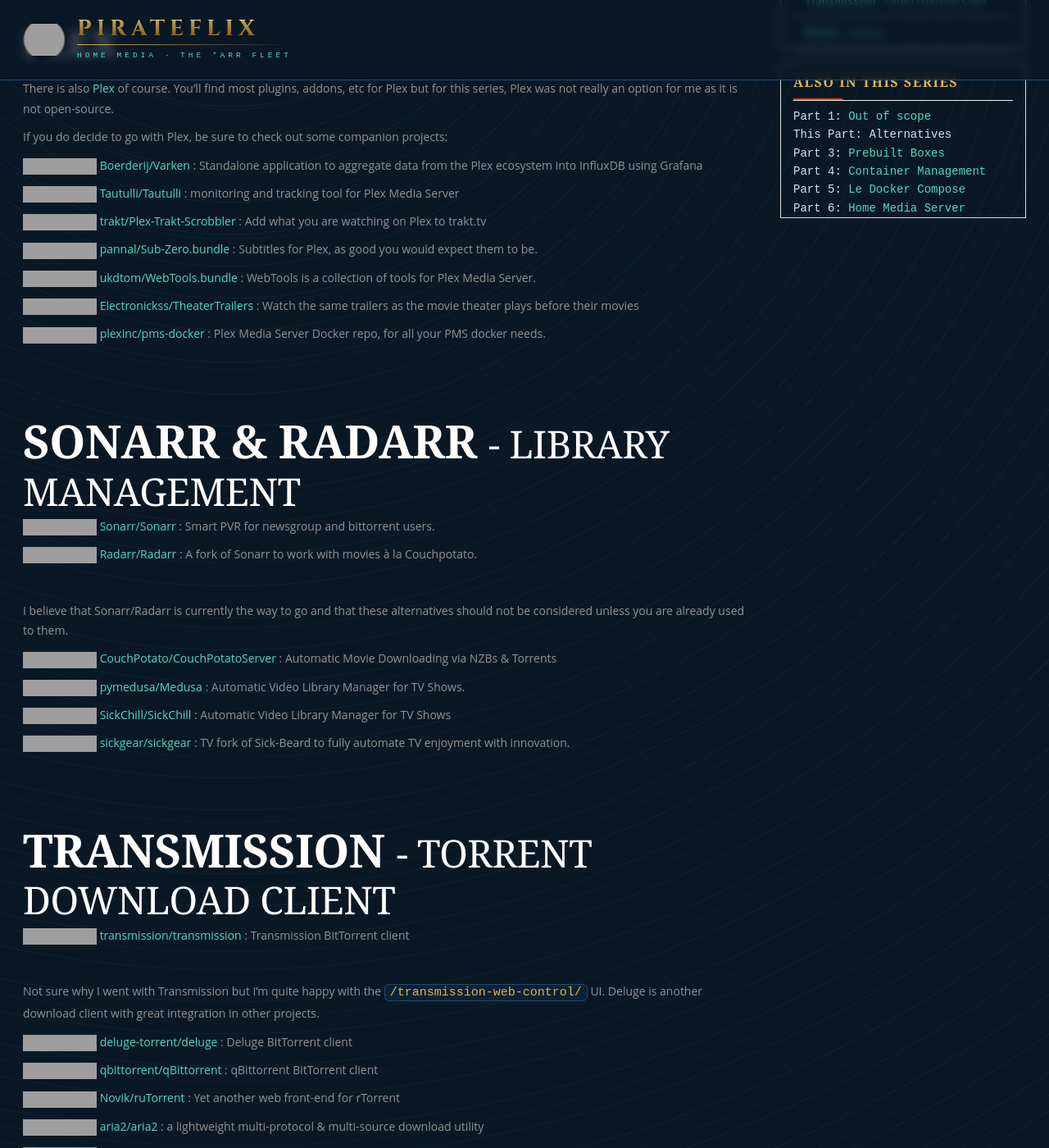
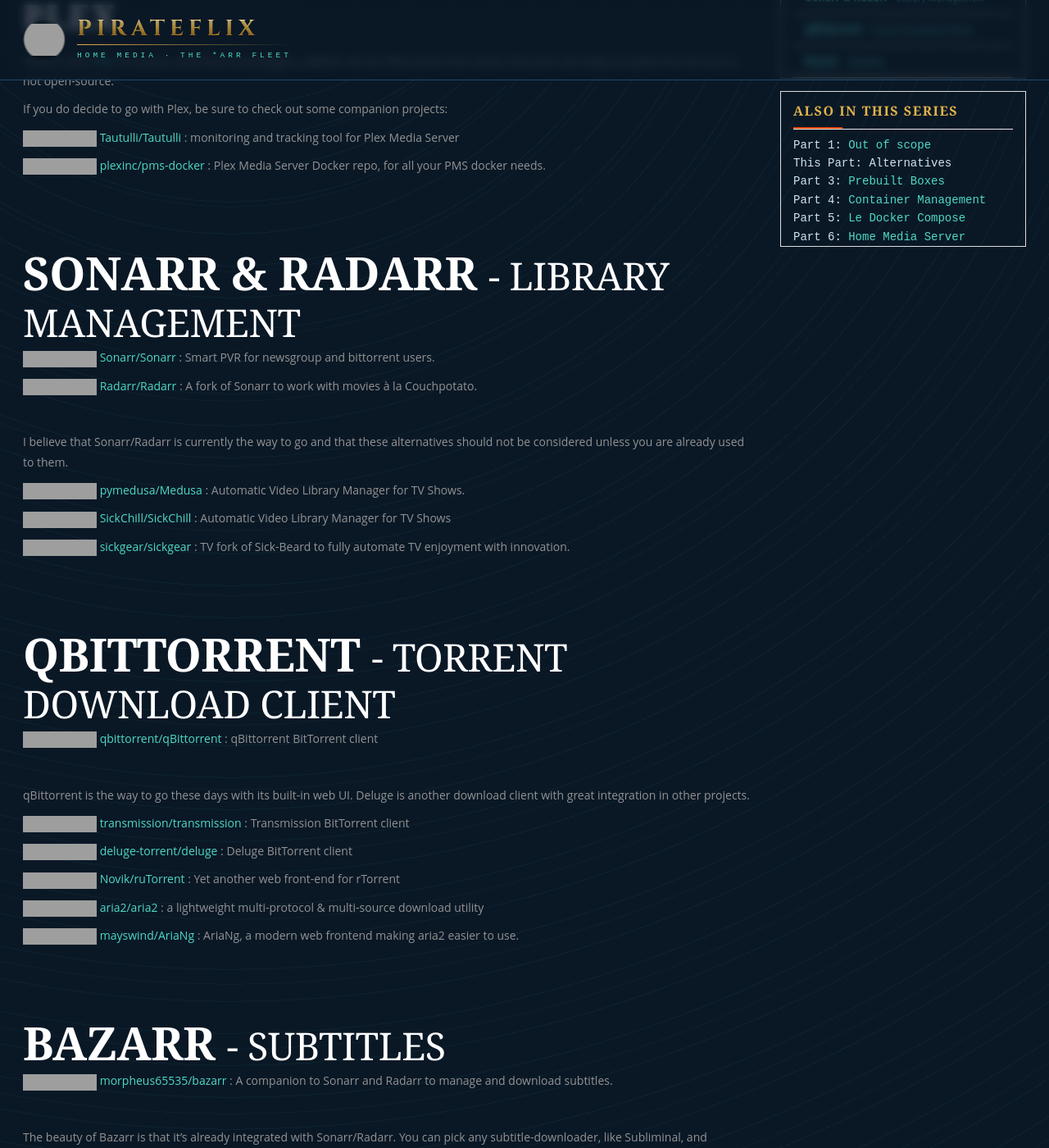
Before and after one commit to SanguPackage/htpc, a Jekyll site: the page built from _posts/2020-07-15-home-media-server-alternatives.md, in a window 1280 px wide and 1400 px high, scrolled down 1107 px. Shown: the whole window at 82% size. Built offline with Jekyll 4.4.1, drawn with Linux system fonts in a browser that asks for light colours; some of the changed text lies outside the part shown; grey boxes are pictures that could not be loaded.

Commit message:
Prune dead alternatives; default to qBittorrent download client

```diff
--- a/_posts/2020-07-15-home-media-server-alternatives.md
+++ b/_posts/2020-07-15-home-media-server-alternatives.md
@@ -2,8 +2,11 @@
 layout: post
 author: Wouter Van Schandevijl
 title: "Alternatives"
-subTitle: ""
+subTitle: "Don't fancy the crew? Every one has a stand-in"
 date: 2020-07-15
+updates:
+  - date: "2026-07-05"
+    desc: "Dropped dead Emby, OpenELEC, several discontinued Plex companions, CouchPotato and sonarr-sub-downloader; qBittorrent is now the default download client"
 desc: >
   Most projects can be swapped with any of these alternatives.
 bigimg:
@@ -37,11 +40,9 @@
 You can't really go wrong with any alternative:
 
 {% include github-stars.html url="xbmc/xbmc" desc="Kodi Home theater/media center software and entertainment hub for digital media." %}
-{% include github-stars.html url="MediaBrowser/Emby" desc="Emby Server is a personal media server with apps on just about every device." %}
 {% include github-stars.html url="osmc/osmc" desc="An OSMC (Open Source Media Center)" %}
 {% include github-stars.html url="Red5/red5-server" desc="Red5 Server core" %}
 {% include github-stars.html url="gerbera/gerbera" desc="UPnP Media Server for 2020: Stream your digital media through your home network" %}
-{% include github-stars.html url="OpenELEC/OpenELEC.tv" desc="OpenELEC - The living room PC for everyone" %}
 
 ## Plex
 
@@ -50,12 +51,7 @@
 
 If you do decide to go with Plex, be sure to check out some companion projects:
 
-{% include github-stars.html url="Boerderij/Varken" desc="Standalone application to aggregate data from the Plex ecosystem into InfluxDB using Grafana" %}
 {% include github-stars.html url="Tautulli/Tautulli" desc="monitoring and tracking tool for Plex Media Server" %}
-{% include github-stars.html url="trakt/Plex-Trakt-Scrobbler" desc="Add what you are watching on Plex to trakt.tv" %}
-{% include github-stars.html url="pannal/Sub-Zero.bundle" desc="Subtitles for Plex, as good you would expect them to be." %}
-{% include github-stars.html url="ukdtom/WebTools.bundle" desc="WebTools is a collection of tools for Plex Media Server." %}
-{% include github-stars.html url="Electronickss/TheaterTrailers" desc="Watch the same trailers as the movie theater plays before their movies" %}
 {% include github-stars.html url="plexinc/pms-docker" desc="Plex Media Server Docker repo, for all your PMS docker needs." %}
 
 
@@ -71,25 +67,24 @@
 I believe that Sonarr/Radarr is currently the way to go and that these alternatives
 should not be considered unless you are already used to them.
 
-{% include github-stars.html url="CouchPotato/CouchPotatoServer" desc="Automatic Movie Downloading via NZBs & Torrents" %}
 {% include github-stars.html url="pymedusa/Medusa" desc="Automatic Video Library Manager for TV Shows." %}
 {% include github-stars.html url="SickChill/SickChill" desc="Automatic Video Library Manager for TV Shows" %}
 {% include github-stars.html url="sickgear/sickgear" desc="TV fork of Sick-Beard to fully automate TV enjoyment with innovation." %}
 
 
 
-# Transmission <small>- Torrent Download Client</small>
+# qBittorrent <small>- Torrent Download Client</small>
 
-{% include github-stars.html url="transmission/transmission" desc="Transmission BitTorrent client" %}
+{% include github-stars.html url="qbittorrent/qBittorrent" desc="qBittorrent BitTorrent client" %}
 
 <br>
 
-Not sure why I went with Transmission but I'm quite happy with the `/transmission-web-control/` UI.
+qBittorrent is the way to go these days with its built-in web UI.
 Deluge is another download client with great integration in other projects.
 
 
+{% include github-stars.html url="transmission/transmission" desc="Transmission BitTorrent client" %}
 {% include github-stars.html url="deluge-torrent/deluge" desc="Deluge BitTorrent client" %}
-{% include github-stars.html url="qbittorrent/qBittorrent" desc="qBittorrent BitTorrent client" %}
 {% include github-stars.html url="Novik/ruTorrent" desc="Yet another web front-end for rTorrent" %}
 {% include github-stars.html url="aria2/aria2" desc="a lightweight multi-protocol & multi-source download utility" %}
 {% include github-stars.html url="mayswind/AriaNg" desc="AriaNg, a modern web frontend making aria2 easier to use." %}
@@ -107,6 +102,5 @@
 like Subliminal, and connect it with a custom script (via Settings > Connect > Custom Script) in Sonarr/Radarr.
 
 {% include github-stars.html url="Diaoul/subliminal" desc="Subliminal - Subtitles, faster than your thoughts" %}
-{% include github-stars.html url="ebergama/sonarr-sub-downloader" desc="Sonarr custom post processor script for handling subtitle download" %}
 
 Question is if you really need one because Jellyfin also has some subtitle support (but is it enough).
```
